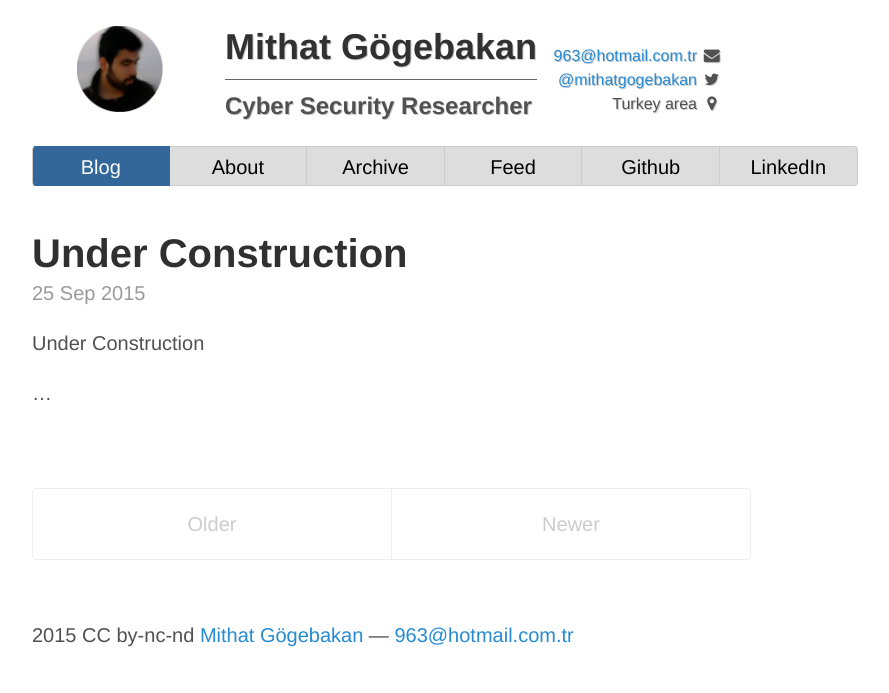
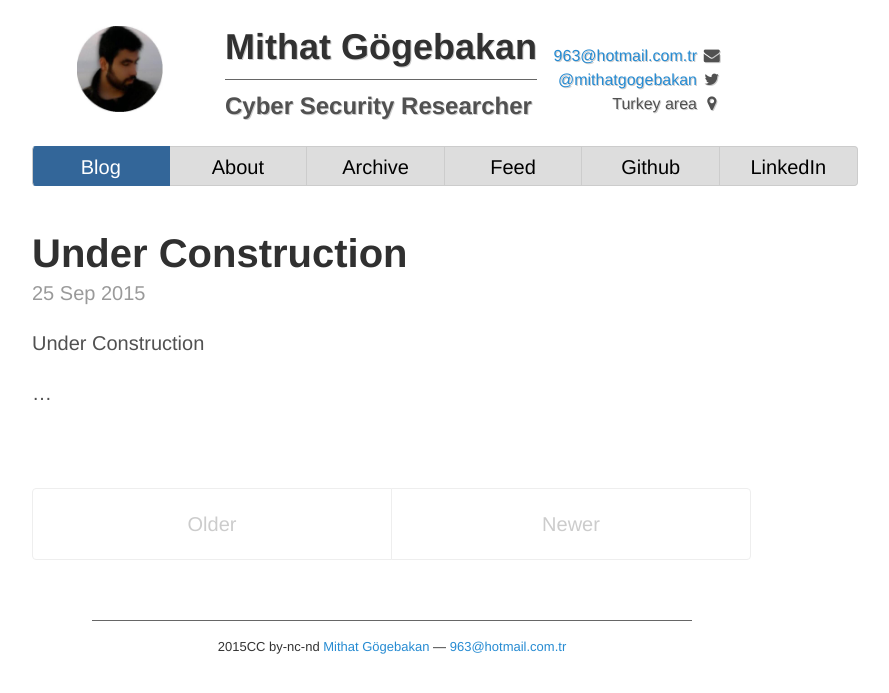
Before and after one commit to 963/963.github.io, a Jekyll site: the page built from index.html, in a window 1280 px wide. Shown: the top 693 px of the page, without its empty margins (248-1137 px from the left). Built offline with Jekyll 4.4.1, drawn with Linux system fonts in a browser that asks for light colours; nearby versions of some CDN libraries; some web fonts are replaced; Markdown is read by kramdown in place of the engine named in the settings; the list of posts is cut into pages by our own code; some of the changed lines change nothing that is shown.

Commit message:
changed footer

```diff
--- a/_layouts/default.html
+++ b/_layouts/default.html
@@ -61,12 +61,11 @@
 
        {% include comments.html %}
 
-      <div class="footer">
-
-      {{ site.time | date: '%Y' }}  CC by-nc-nd <a href="http://mithatgogebakan.com">Mithat Gögebakan</a> — <a href="mailto:963@hotmail.com.tr">963@hotmail.com.tr</a>
 
 
-      </div>
+        <div id="footer"> {{ site.time | date: '%Y' }}CC by-nc-nd <a href="http://mithatgogebakan.com">Mithat Gögebakan</a> — <a href="mailto:963@hotmail.com.tr">963@hotmail.com.tr</a></div>
+
+
     </div>
 
   </body>
```
